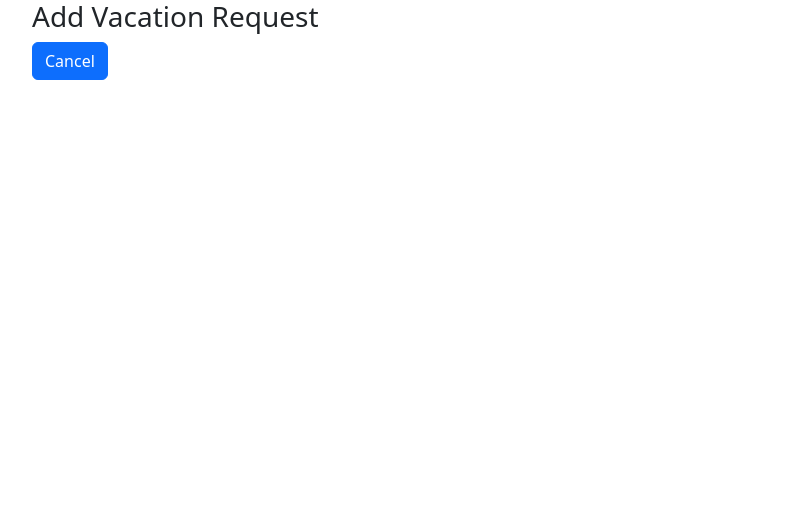
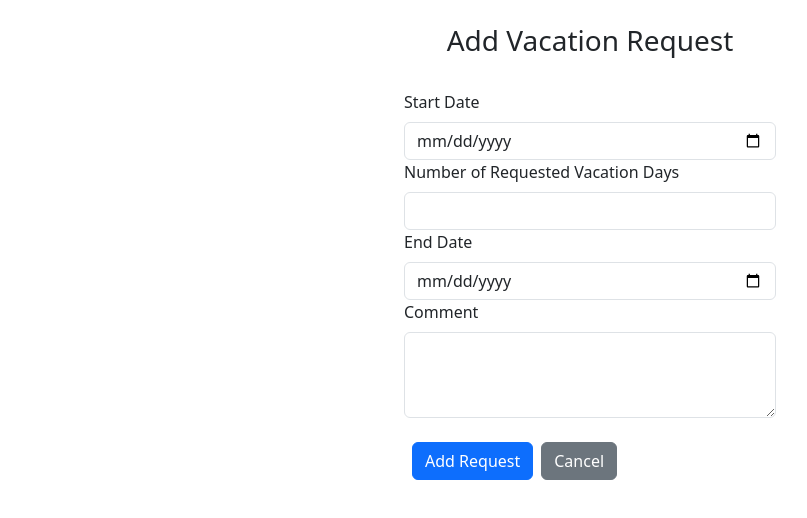
Before and after one commit to velbaumr/vacation-requests, a React (Create React App) app: page /add in a window 1280 px wide. Shown: the top 518 px of the page, without its empty margins (50-857 px from the left). Built offline with nearby package versions, Linux system fonts and the light colour scheme.

Commit message:
initial UI

```diff
--- a/src/App.tsx
+++ b/src/App.tsx
@@ -1,6 +1,6 @@
 
 import 'bootstrap/dist/css/bootstrap.min.css';
-import { BrowserRouter, Route, Routes } from 'react-router-dom';
+import { BrowserRouter, Navigate, Route, Routes } from 'react-router-dom';
 import Index from './components/Index';
 import AddRequest from './components/AddRequest';
 
@@ -10,6 +10,7 @@ function App() {
           <Routes>
           <Route path='/' element={<Index/>} />
           <Route path='/add' element={<AddRequest/>} />
+          <Route path='*' element={<Navigate to='/' replace />} />
           </Routes>
     </BrowserRouter>
   );
--- a/src/components/AddRequest.tsx
+++ b/src/components/AddRequest.tsx
@@ -4,7 +4,7 @@ import RequestForm from "./RequestForm";
 const AddRequest = () => {
     return(
         <Page title="Add Vacation Request">
-            <RequestForm/>
+        <RequestForm/>
         </Page>);
 }
 
--- a/src/components/Index.tsx
+++ b/src/components/Index.tsx
@@ -1,15 +1,14 @@
 import Button from 'react-bootstrap/Button';
-import { Link } from 'react-router-dom';
+import { useNavigate } from 'react-router-dom';
 import RequestList from './RequestList';
 import Page from './Page';
 
 const Index = () => {
+    const navigate = useNavigate();
     return(
     <Page title="Vacation Requests">
     <RequestList />
-    <Link to="/add">
-        <Button>Add Request</Button>
-    </Link>
+    <Button onClick={() => navigate('/add')}>Add Request</Button>
     </Page>
     );
 }
--- a/src/components/Page.tsx
+++ b/src/components/Page.tsx
@@ -7,7 +7,11 @@ const Page = (props: {title: string, children: React.ReactNode | React.ReactNode
 
     return(
         <div className='container'>
-            <h3>{props.title}</h3>
+            <br/>
+            <div className="text-center">
+                <h3>{props.title}</h3>
+            </div>
+            <br/>
             <div>
                 {props.children}
             </div>
--- a/src/components/RequestForm.tsx
+++ b/src/components/RequestForm.tsx
@@ -1,11 +1,37 @@
-import { Button } from "react-bootstrap";
-import { Link } from "react-router-dom";
+import { Button, Form } from "react-bootstrap";
+import { useNavigate } from "react-router-dom";
 
 const RequestForm = () => {
+    const navigate = useNavigate();
+
+    const onSubmit = (event: React.FormEvent<HTMLFormElement>) => {
+        event.preventDefault();
+    }
     return(
-    <>
-    <Link to='/'><Button>Cancel</Button></Link>
-    </>);
+    <form onSubmit={onSubmit} className="col-md-4  offset-md-4">
+    <div className="form-group">
+        <Form.Label>Start Date</Form.Label>
+        <Form.Control type="date" className="form-control" required/>
+    </div>
+    <div className="form-group">
+        <Form.Label>Number of Requested Vacation Days</Form.Label>
+        <Form.Control type="number" className="form-control" required />
+    </div>
+    <div className="form-group">
+        <Form.Label>End Date</Form.Label>
+        <Form.Control type="date" className="form-control" required />
+    </div>
+    <Form.Group className="mb-3">
+        <Form.Label>Comment</Form.Label>
+        <Form.Control as="textarea" rows={3} />
+    </Form.Group>
+    <Button type="submit"
+        variant="primary"
+        className="button-primary  mt-2 ms-2">Add Request</Button>
+    <Button onClick={() => navigate('/')}
+        variant="secondary"
+        className="button-primary  mt-2 ms-2">Cancel</Button>
+    </form>);
 }
 
 export default RequestForm;
--- a/src/components/RequestList.tsx
+++ b/src/components/RequestList.tsx
@@ -6,12 +6,12 @@ const RequestList = () => {
     const [vacationRequests, setVacationrecuests] = useState<vacationRequest[] | null>(null);
 
     useEffect(() => {
-        const items = apiClient.get<vacationRequest[]>('vacation_request');
+        const items = apiClient.get<vacationRequest[]>('vacation_requests');
         setVacationrecuests(items);
-    }, [])
+    }, []);
 
     return(
-    <table>
+    <table className="table table-hover">
         <thead>
             <tr>
                 <th>Start Date</th>
@@ -22,12 +22,12 @@ const RequestList = () => {
         </thead>
         <tbody>
             {
-                vacationRequests && vacationRequests.map((item: vacationRequest) => (
-                    <tr>
-                        <td></td>
-                        <td></td>
-                        <td></td>
-                        <td></td>
+                vacationRequests && vacationRequests.map((item: vacationRequest, index) => (
+                    <tr key={index}>
+                        <td>{item.startDate.toString()}</td>
+                        <td>{item.endDate.toString()}</td>
+                        <td>{item.vacationDays}</td>
+                        <td>{item.comment}</td>
                     </tr>
                 ))
             }
--- a/src/services/apiCilent.ts
+++ b/src/services/apiCilent.ts
@@ -8,12 +8,12 @@ class ApiClient {
 
     post = <T>(endpoint: string, payload: T): void => {
         const items = localStorageService.getItem<T[]>(endpoint);
+
         const newItems = items == null ? [payload] : [...items, payload];
 
         localStorageService.removeItem(endpoint);
         localStorageService.setItem(endpoint, newItems);
     }
-
 }
 
 const apiClient = new ApiClient();
--- a/src/types/vacationRequest.ts
+++ b/src/types/vacationRequest.ts
@@ -1,5 +1,4 @@
 type vacationRequest = {
-    id?: number,
     startDate: Date,
     endDate: Date,
     vacationDays: number,
```
